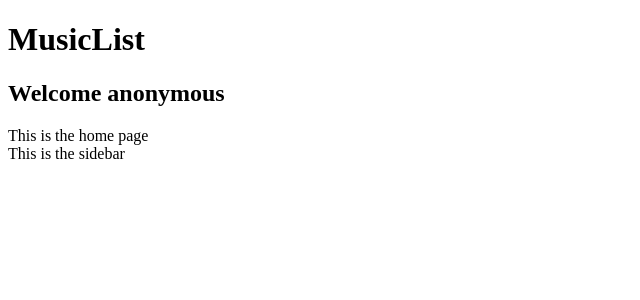
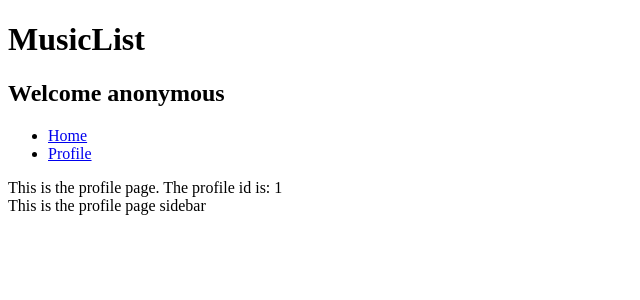
Before and after one commit to johanquiroga/MusicList, a React app: page /account/profile/1 in a window 1280 px wide. Shown: the top 300 px of the page, without its empty margins (0-640 px from the left). Built offline with nearby package versions, Linux system fonts and the light colour scheme; the HTML template or start-up script is replaced by a standard one.

Commit message:
Added React Router for front-end routing and configured express app to delegate non-api calls to front-end router

```diff
--- a/app.js
+++ b/app.js
@@ -37,9 +37,9 @@
 app.use(passport.session());
 app.use(express.static(path.join(__dirname, 'public')));
 
-app.use('/', index);
 app.use('/api', api);
 app.use('/api/users', users);
+app.use('/*', index);
 
 // Configure Passport
 passport.use(new LocalStrategy(User.authenticate()));
--- a/package.json
+++ b/package.json
@@ -29,6 +29,7 @@
     "passport-local-mongoose": "^4.0.0",
     "react": "^16.4.0",
     "react-dom": "^16.4.0",
+    "react-router-dom": "^4.2.2",
     "sass-loader": "^7.0.1",
     "serve-favicon": "~2.4.5",
     "webpack": "^4.10.2"
--- a/src/components/Template.jsx
+++ b/src/components/Template.jsx
@@ -1,13 +1,18 @@
 import React from 'react';
+import { BrowserRouter as Router, Route } from 'react-router-dom';
 
 import Header from './shared/Header';
 import HomePage from './home/HomePage';
+import ProfilePage from './account/ProfilePage';
 
 export default function Template() {
   return (
-    <div className="wrapper">
-      <Header username="anonymous" />
-      <HomePage />
-    </div>
+    <Router>
+      <div className="wrapper">
+        <Header username="anonymous" />
+        <Route exact path="/" component={HomePage} />
+        <Route path="/account/profile/:id" component={ProfilePage} />
+      </div>
+    </Router>
   );
 }
--- a/src/components/account/ProfilePage.jsx
+++ b/src/components/account/ProfilePage.jsx
@@ -1,11 +1,13 @@
 import React from 'react';
 
-export default function ProfilePage() {
+export default function ProfilePage(props) {
+  const { match } = props;
+
   return (
     <section className="page-content">
       <div className="row">
         <div className="col-sm-12 col-lg-8">
-          This is the profile page
+          This is the profile page. The profile id is: {match.params.id}
         </div>
         <aside className="col-sm-12 col-lg-4">
           This is the profile page sidebar
--- a/src/components/shared/Header.jsx
+++ b/src/components/shared/Header.jsx
@@ -1,4 +1,5 @@
 import React from 'react';
+import { Link } from 'react-router-dom';
 
 export default function Header(props) {
   const { username } = props;
@@ -8,6 +9,12 @@
       <h1>MusicList</h1>
       <div className="user-menu">
         <h2>Welcome { username }</h2>
+        <nav>
+          <ul>
+            <li><Link to="/">Home</Link></li>
+            <li><Link to="/account/profile/johanquiroga">Profile</Link></li>
+          </ul>
+        </nav>
       </div>
     </header>
   );
```
Also changed, not shown: 2 other files (tests, documents, lock files or other folders).
